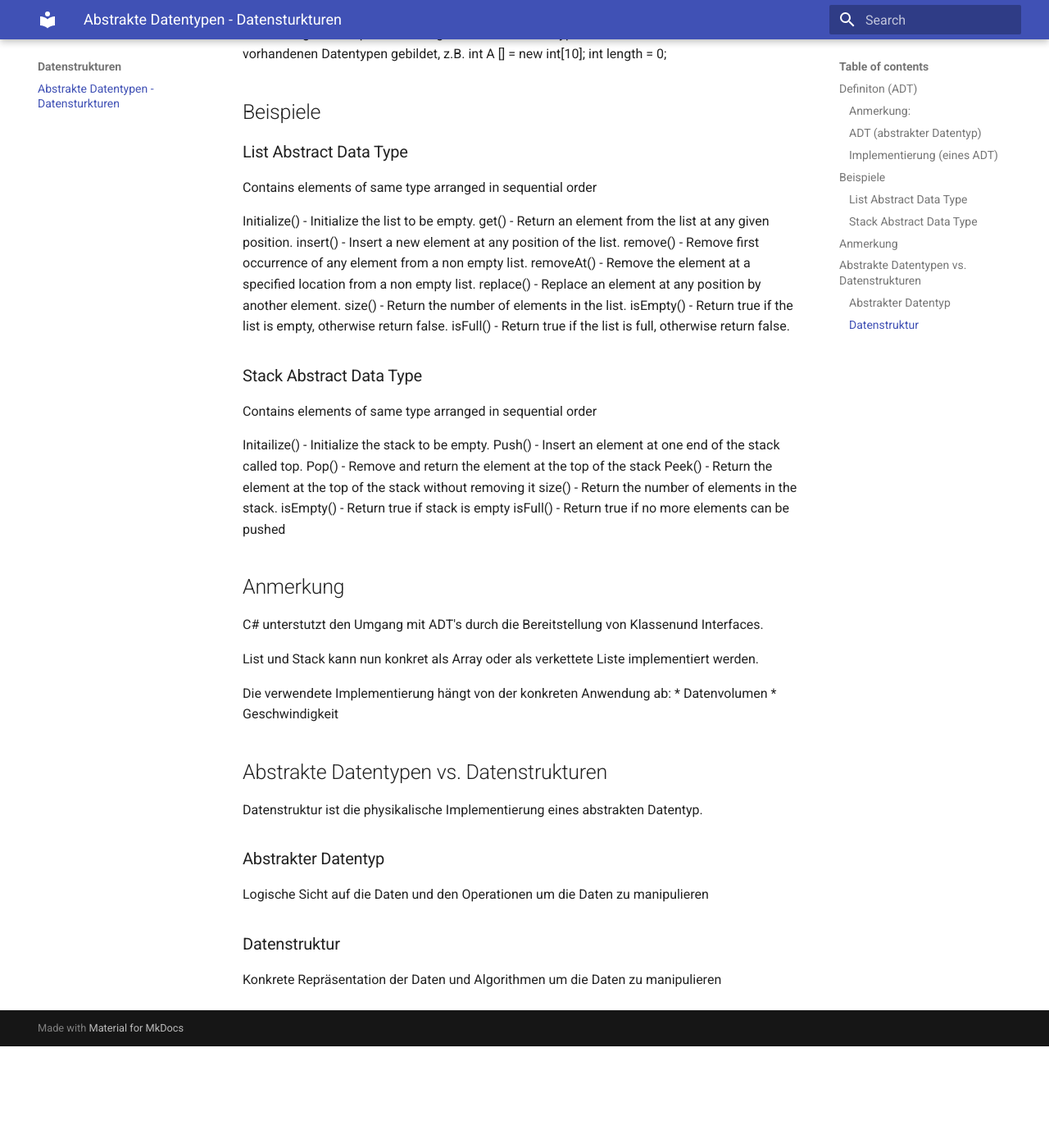
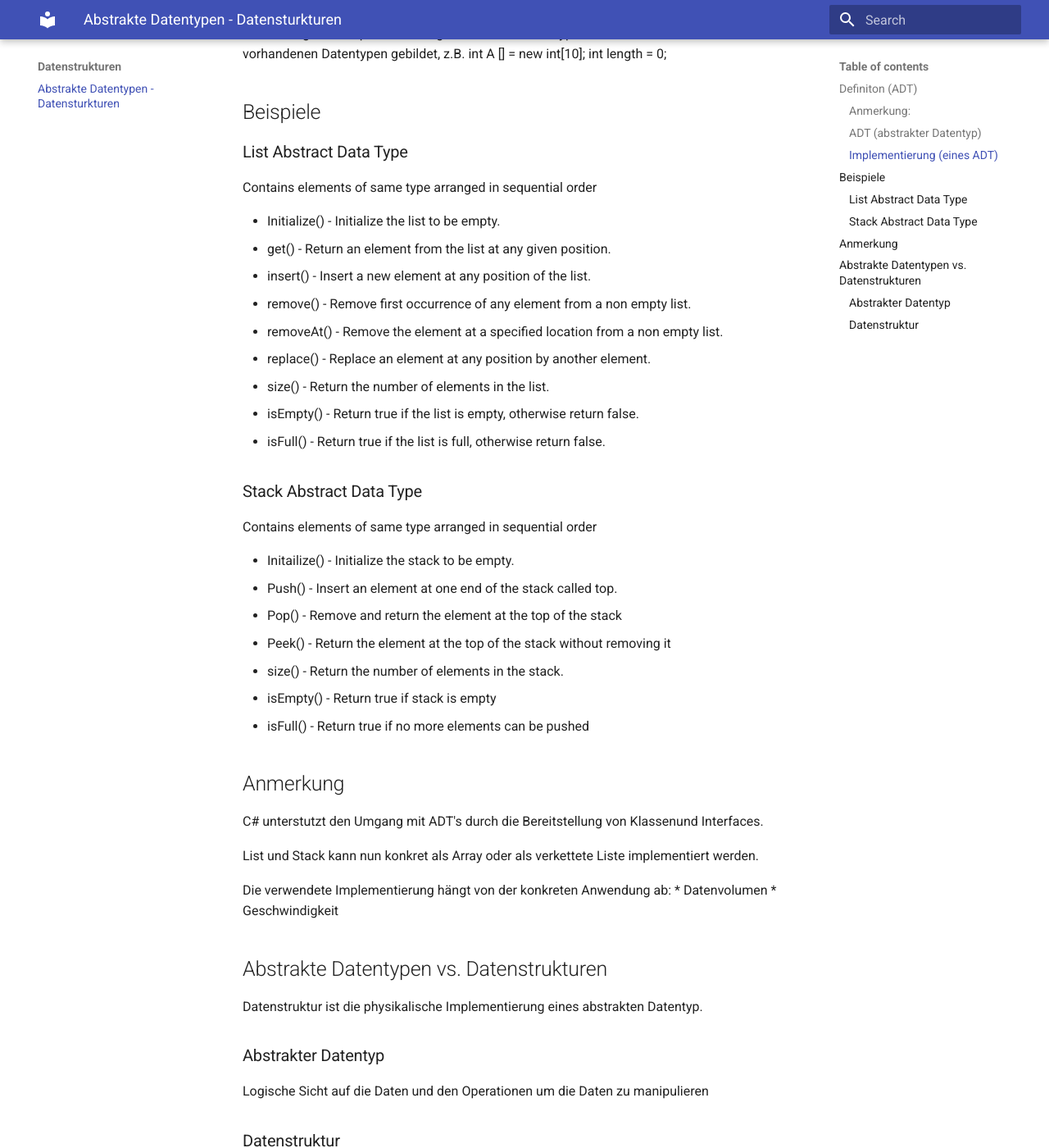
Before and after one commit to tsolenthaler/zbwAlgDs, an MkDocs documentation site: the page built from docs/datenstrukturen/abstrakte-datentypen.md, in a window 1280 px wide and 1400 px high, scrolled down 997 px. Shown: the whole window at 82% size. Built offline with MkDocs 1.6.1 and Material for MkDocs 9.7.7, drawn with Linux system fonts in a browser that asks for light colours; before the commit the page ends 2273 px from its top, so only the background shows below that.

Commit message:
Refactor abstract data types and linear data structures documentation

```diff
--- a/docs/datenstrukturen/abstrakte-datentypen.md
+++ b/docs/datenstrukturen/abstrakte-datentypen.md
@@ -43,26 +43,26 @@ vorhandenen Datentypen gebildet, z.B. int A [] = new int[10]; int length = 0;
 ### List Abstract Data Type
 Contains elements of same type arranged in sequential order
 
-Initialize() - Initialize the list to be empty.
-get() - Return an element from the list at any given position.
-insert() - Insert a new element at any position of the list.
-remove() - Remove first occurrence of any element from a non empty list.
-removeAt() - Remove the element at a specified location from a non empty list.
-replace() - Replace an element at any position by another element.
-size() - Return the number of elements in the list.
-isEmpty() - Return true if the list is empty, otherwise return false.
-isFull() - Return true if the list is full, otherwise return false.
+* Initialize() - Initialize the list to be empty.
+* get() - Return an element from the list at any given position.
+* insert() - Insert a new element at any position of the list.
+* remove() - Remove first occurrence of any element from a non empty list.
+* removeAt() - Remove the element at a specified location from a non empty list.
+* replace() - Replace an element at any position by another element.
+* size() - Return the number of elements in the list.
+* isEmpty() - Return true if the list is empty, otherwise return false.
+* isFull() - Return true if the list is full, otherwise return false.
 
 ### Stack Abstract Data Type
 Contains elements of same type arranged in sequential order
 
-Initailize() - Initialize the stack to be empty.
-Push() - Insert an element at one end of the stack called top.
-Pop() - Remove and return the element at the top of the stack
-Peek() - Return the element at the top of the stack without removing it
-size() - Return the number of elements in the stack.
-isEmpty() - Return true if stack is empty
-isFull() - Return true if no more elements can be pushed
+* Initailize() - Initialize the stack to be empty.
+* Push() - Insert an element at one end of the stack called top.
+* Pop() - Remove and return the element at the top of the stack
+* Peek() - Return the element at the top of the stack without removing it
+* size() - Return the number of elements in the stack.
+* isEmpty() - Return true if stack is empty
+* isFull() - Return true if no more elements can be pushed
 
 ## Anmerkung
 C# unterstutzt den Umgang mit ADT's durch die Bereitstellung von Klassenund Interfaces.
```
